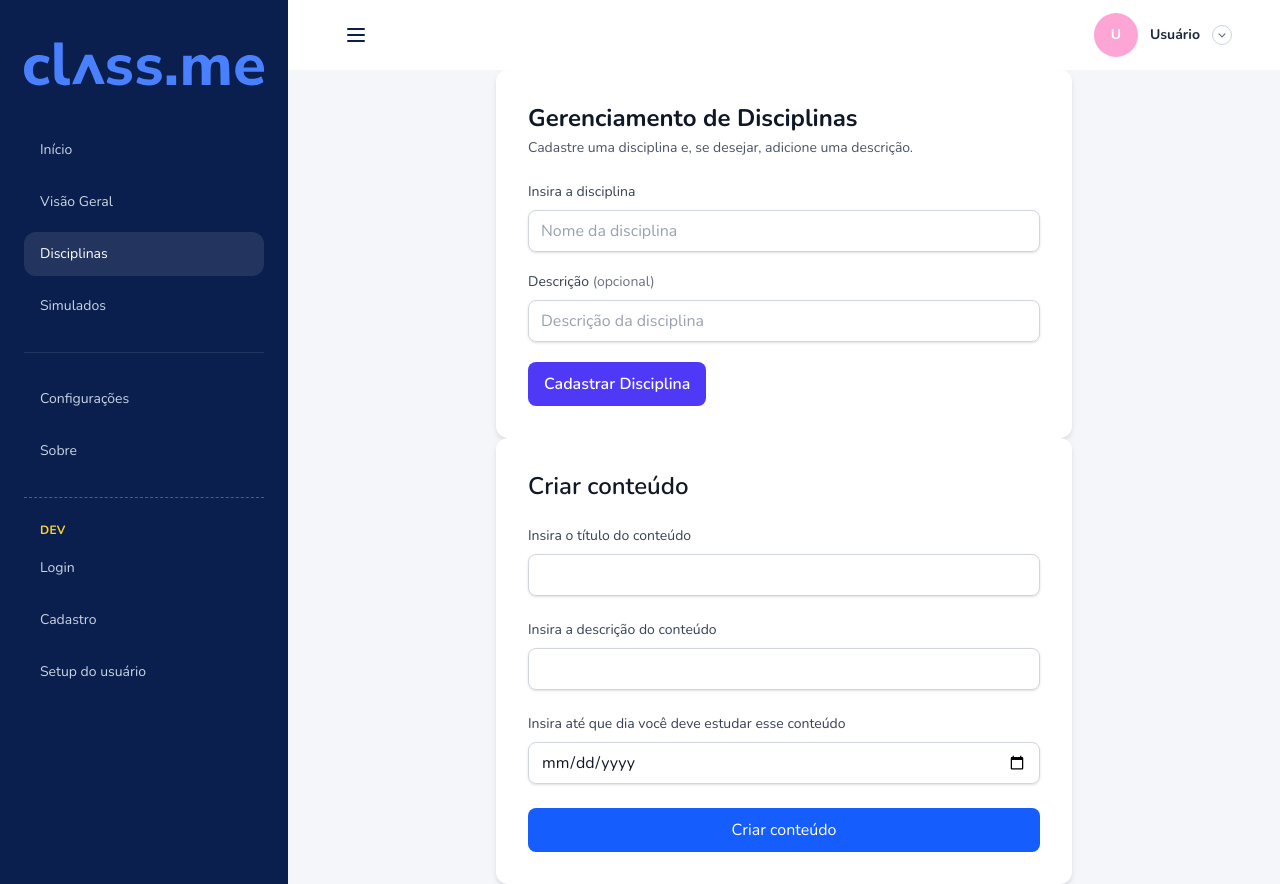
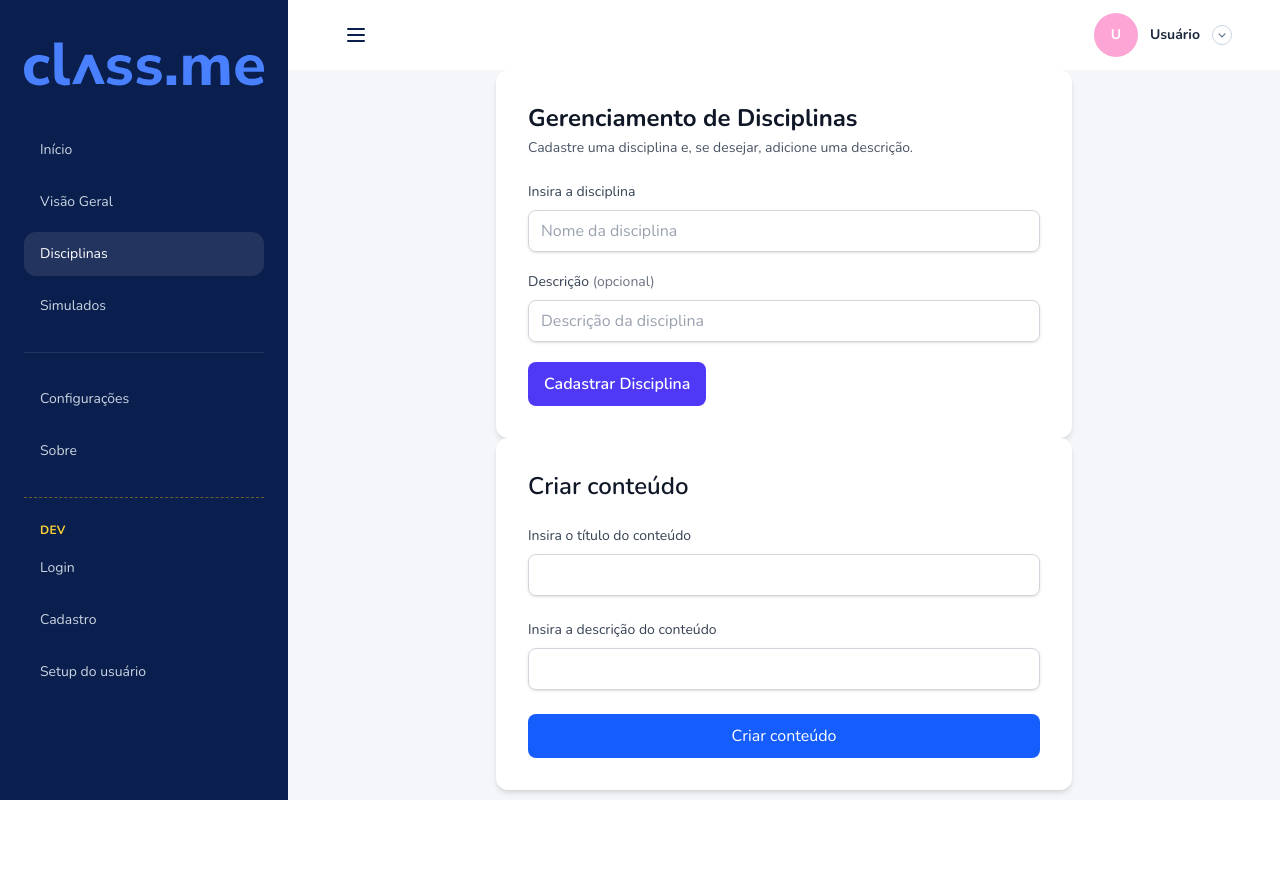
Before and after one commit to VegepeTijuca/front-end, a React (Vite) app: page /disciplinas in a window 1280 px wide. After the commit the page ends 800 px from the top, so only its background shows below. Built offline with nearby package versions, Linux system fonts and the light colour scheme; no server answers.

Commit message:
Bug fix back-end

```diff
--- a/src/components/FormCadastro.jsx
+++ b/src/components/FormCadastro.jsx
@@ -2,6 +2,7 @@ import { useState } from 'react';
 import { Link, useNavigate } from 'react-router-dom';
 import { registrar } from '../services/authService';
 import useAuth from '../hooks/useAuth';
+
 
 export default function FormCadastro() {
     const [credenciaisUsuario, setCredenciaisUsuario] = useState({
--- a/src/components/FormConteudo.jsx
+++ b/src/components/FormConteudo.jsx
@@ -9,7 +9,6 @@ export default function FormConteudo() {
     const [dadosConteudo, setDadosConteudo] = useState({
         name: '',
         descricao: '',
-        dataConclusao: '',
     });
     const [enviando, setEnviando] = useState(false);
     const [status, setStatus] = useState(null); // null | { tipo: 'sucesso' | 'erro', texto }
@@ -25,7 +24,7 @@ export default function FormConteudo() {
         setStatus(null);
 
         try {
-            await criar(dadosConteudo);
+            await criarConteudos(dadosConteudo);
             setDadosConteudo({ name: '', descricao: '', dataConclusao: '' });
             setStatus({ tipo: 'sucesso', texto: 'Conteúdo criado com sucesso!' });
         } catch (err) {
@@ -74,20 +73,6 @@ export default function FormConteudo() {
                 />
             </div>
 
-            <div className="space-y-2">
-                <label htmlFor={`${idBase}-data`} className="block text-sm font-medium text-gray-700">
-                    Insira até que dia você deve estudar esse conteúdo
-                </label>
-                <input
-                    id={`${idBase}-data`}
-                    type="date"
-                    name="dataConclusao"
-                    value={dadosConteudo.dataConclusao}
-                    onChange={handleChange}
-                    className={campoClasses}
-                />
-            </div>
-
             {status && (
                 <p
                     role={status.tipo === 'erro' ? 'alert' : 'status'}
--- a/src/components/FormDisciplina.jsx
+++ b/src/components/FormDisciplina.jsx
@@ -1,6 +1,5 @@
 import { useId, useState } from 'react';
 import { criarDisciplinas } from '../services/disciplinaService'
-import '../pages/Disciplina';
 
 export default function FormDisciplina() {
   const idBase = useId();
```
Also changed, not shown: 1 other file (tests, documents, lock files or other folders).
